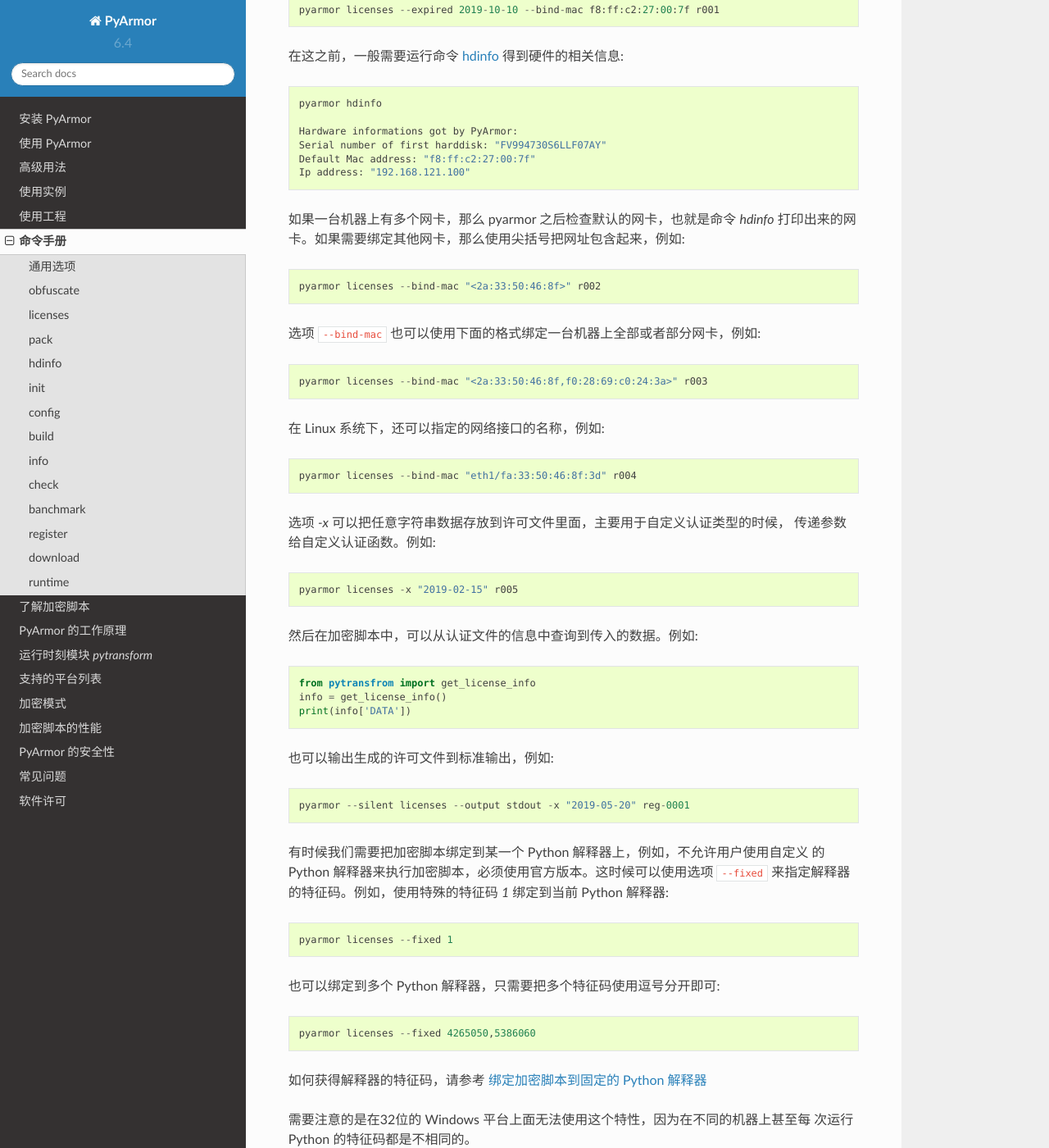
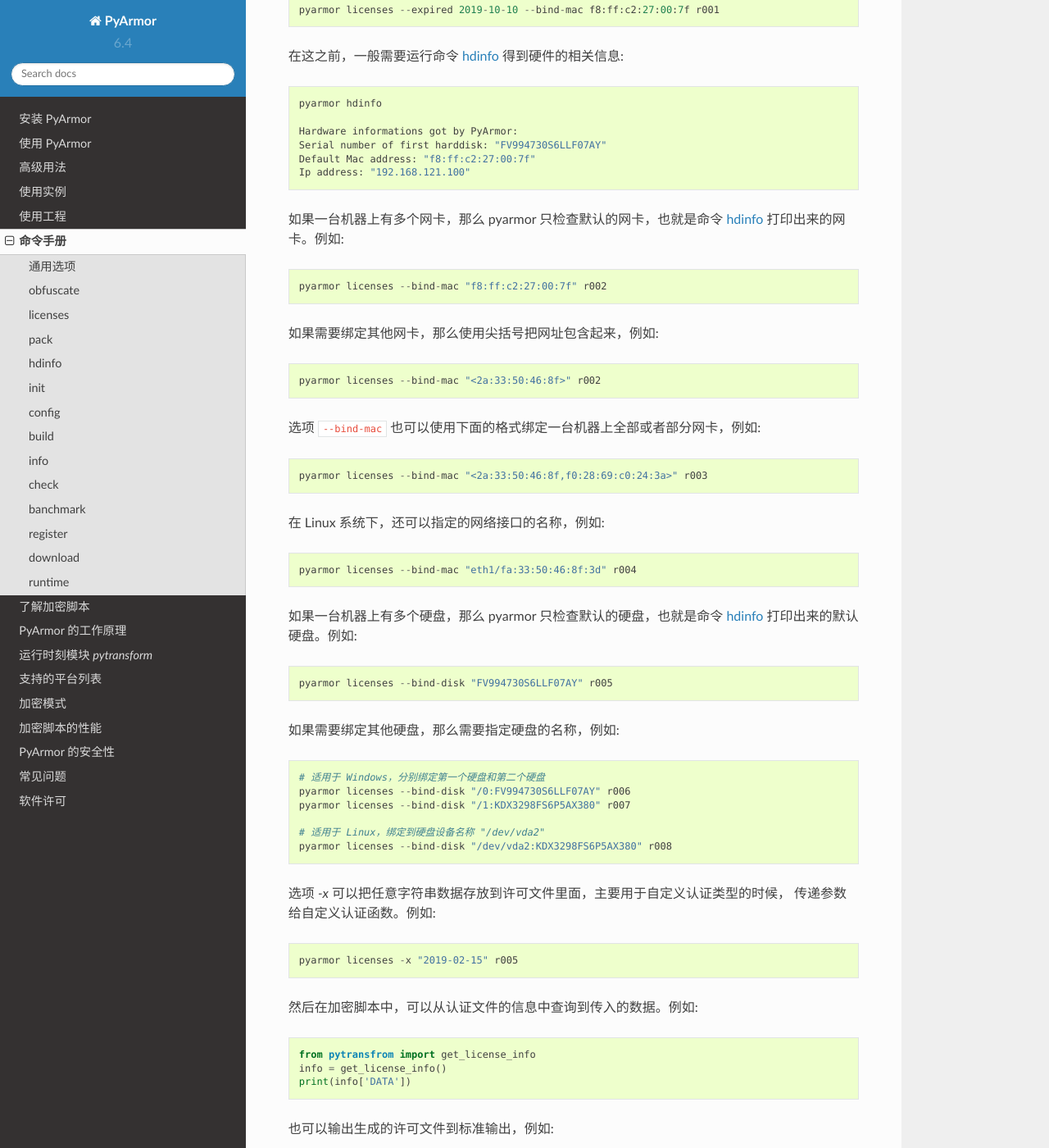
Before and after one commit to dashingsoft/pyarmor-docs-zh, a Sphinx documentation site: the page built from docs/man.rst, in a window 1280 px wide and 1400 px high, scrolled down 10107 px. Shown: the whole window at 82% size. Built offline with Sphinx 7.4.7 and the Read the Docs theme 2.0.0, drawn with Linux system fonts in a browser that asks for light colours; some of the changed text lies outside the part shown.

Commit message:
Add named device

```diff
--- a/docs/man.rst
+++ b/docs/man.rst
@@ -372,8 +372,12 @@
     Default Mac address: "f8:ff:c2:27:00:7f"
     Ip address: "192.168.121.100"
 
-如果一台机器上有多个网卡，那么 pyarmor 之后检查默认的网卡，也就是命令 `hdinfo`
-打印出来的网卡。如果需要绑定其他网卡，那么使用尖括号把网址包含起来，例如::
+如果一台机器上有多个网卡，那么 pyarmor 只检查默认的网卡，也就是命令 `hdinfo`_
+打印出来的网卡。例如::
+
+    pyarmor licenses --bind-mac "f8:ff:c2:27:00:7f" r002
+
+如果需要绑定其他网卡，那么使用尖括号把网址包含起来，例如::
 
     pyarmor licenses --bind-mac "<2a:33:50:46:8f>" r002
 
@@ -384,6 +388,20 @@
 在 Linux 系统下，还可以指定的网络接口的名称，例如::
 
     pyarmor licenses --bind-mac "eth1/fa:33:50:46:8f:3d" r004
+
+如果一台机器上有多个硬盘，那么 pyarmor 只检查默认的硬盘，也就是命令 `hdinfo`_
+打印出来的默认硬盘。例如::
+
+    pyarmor licenses --bind-disk "FV994730S6LLF07AY" r005
+
+如果需要绑定其他硬盘，那么需要指定硬盘的名称，例如::
+
+    # 适用于 Windows，分别绑定第一个硬盘和第二个硬盘
+    pyarmor licenses --bind-disk "/0:FV994730S6LLF07AY" r006
+    pyarmor licenses --bind-disk "/1:KDX3298FS6P5AX380" r007
+
+    # 适用于 Linux，绑定到硬盘设备名称 "/dev/vda2"
+    pyarmor licenses --bind-disk "/dev/vda2:KDX3298FS6P5AX380" r008
 
 选项 `-x` 可以把任意字符串数据存放到许可文件里面，主要用于自定义认证类型的时候，
 传递参数给自定义认证函数。例如::
@@ -604,6 +622,17 @@
 **语法**::
 
     pyarmor hdinfo
+
+没有参数运行这个命令，会显示所有可以获取到的硬件信息。
+
+在 Windows 下面，还可以指定硬盘的序列号，例如获取第一个硬盘和第三个硬盘::
+
+    pyarmor hdinfo /0 /3
+
+在 Linux 下面，可以指定硬盘的设备名称或者网卡名称显示特定的硬件信息，例如::
+
+    pyarmor hdinfo /dev/vda2
+    pyarmor hdinfo eth2
 
 如果没有装 `pyarmor`, 也可以在这里下载获取硬件信息的小工具 `hdinfo`
 
@@ -915,6 +944,7 @@
 生效购买的 PyArmor 注册文件::
 
     pyarmor register /path/to/pyarmor-regfile-1.zip
+    pyarmor register /path/to/pyarmor-keycode-1.txt
 
 查看注册信息::
 
```
